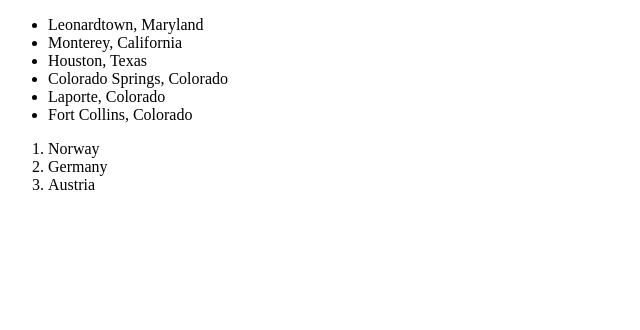
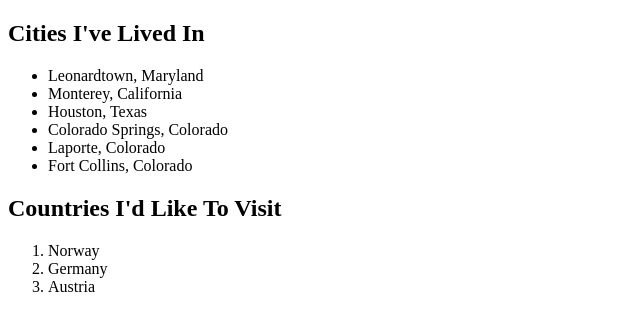
Before and after one commit to jMorris26/HTML-Exercise-1, a plain HTML site: page index.html in a window 1280 px wide. Shown: the whole page, without its empty margins (0-640 px from the left). Drawn offline with Linux system fonts and the light colour scheme.

Commit message:
Adding my headings

```diff
--- a/index.html
+++ b/index.html
@@ -4,6 +4,7 @@
     <title>Practice Page</title>
   </head>
   <body>
+    <h2>Cities I've Lived In</h2>
     <ul>
       <li>Leonardtown, Maryland</li>
       <li>Monterey, California</li>
@@ -12,6 +13,7 @@
       <li>Laporte, Colorado</li>
       <li>Fort Collins, Colorado</li>
     </ul>
+    <h2>Countries I'd Like To Visit</h2>
     <ol>
       <li>Norway</li>
       <li>Germany</li>
```
